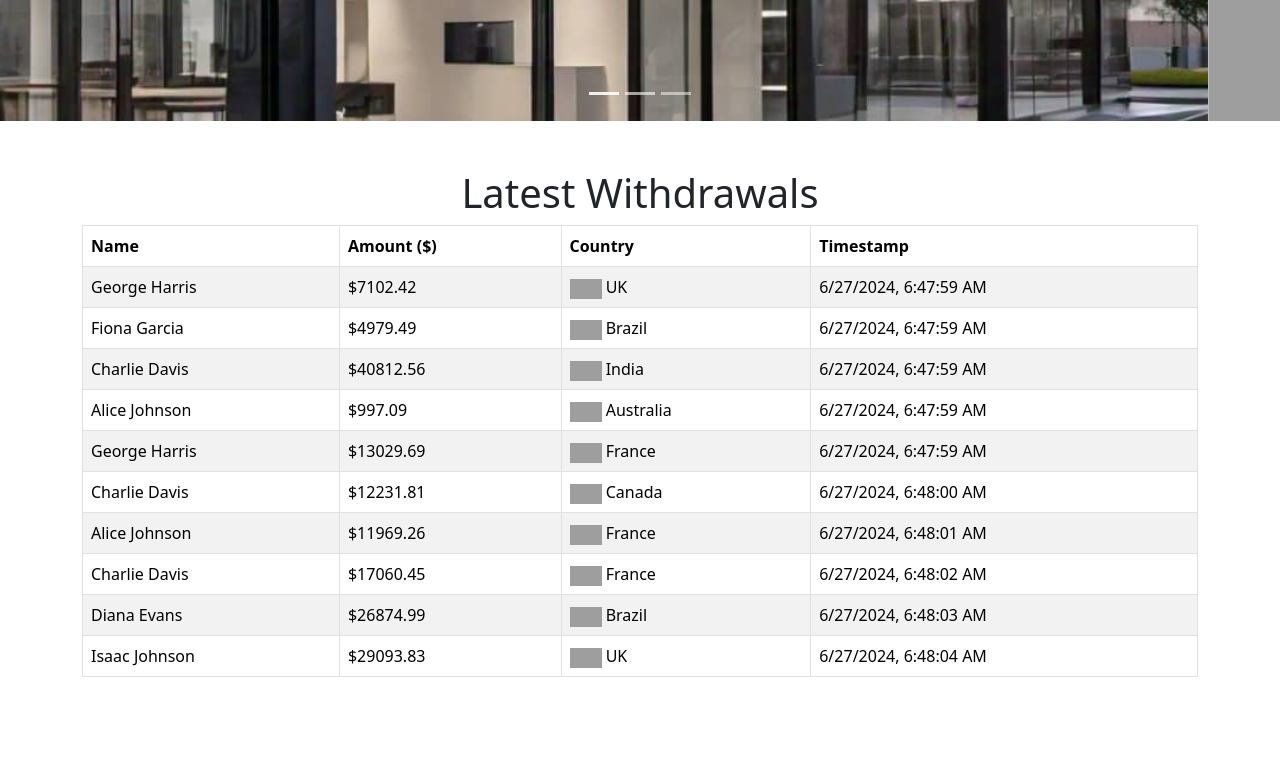
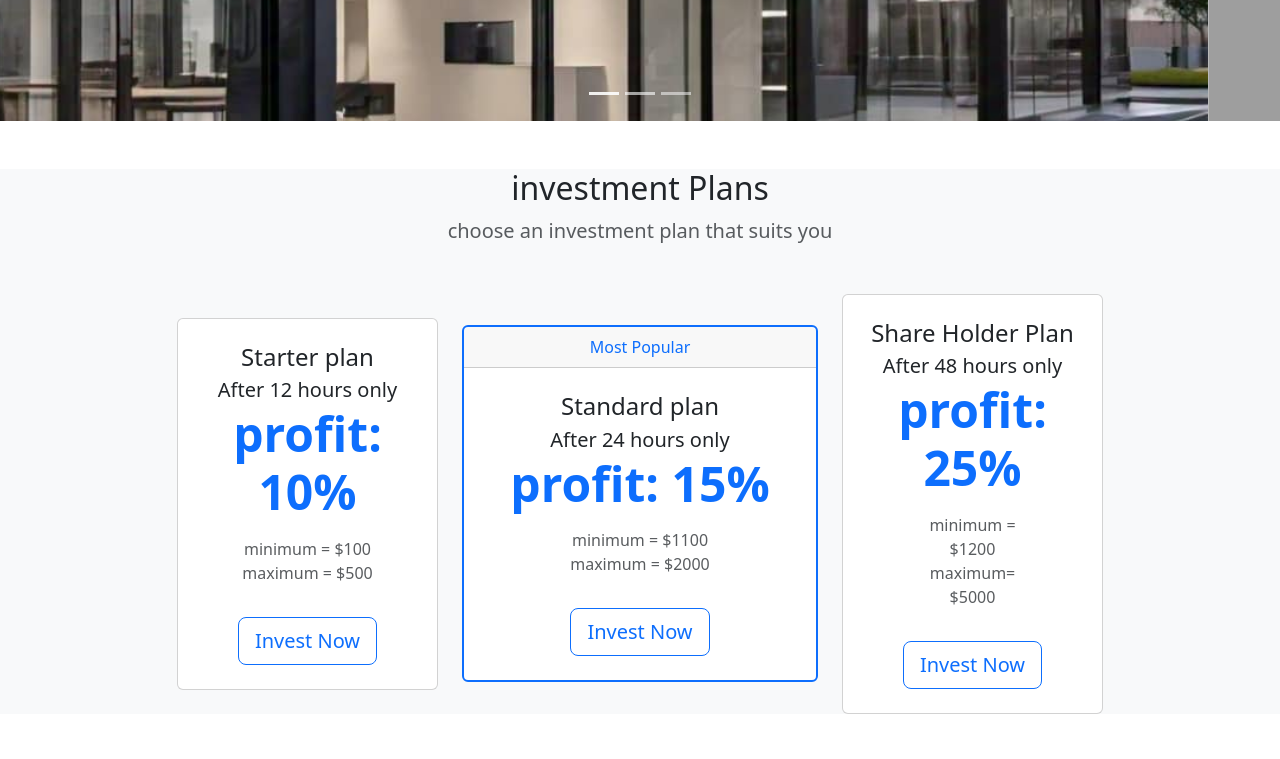
Before and after one commit to nancyaranda103/cmc, a plain HTML site: page index.html in a window 1280 px wide. Shown: the part 1180-1939 px from the top of the page. Drawn offline with nearby package versions, Linux system fonts and the light colour scheme; grey boxes are pictures that could not be loaded; a script that the page names is missing.

Commit message:
Add files via upload

```diff
--- a/index.html
+++ b/index.html
@@ -3,7 +3,7 @@
   <head>
     <meta charset="utf-8">
     <meta name="viewport" content="width=device-width, initial-scale=1">
-    <title>cmc profix trades </title>
+    <title>cmc Profix Trades </title>
     <link rel="icon" href="img/favicon.ico" type="images/x-icon">
     <link href="https://cdn.jsdelivr.net/npm/bootstrap@5.3.3/dist/css/bootstrap.min.css" rel="stylesheet" integrity="sha384-QWTKZyjpPEjISv5WaRU9OFeRpok6YctnYmDr5pNlyT2bRjXh0JMhjY6hW+ALEwIH" crossorigin="anonymous">
     <link rel="stylesheet" href="style.css">
@@ -142,7 +142,7 @@ padding:15px 50px; border-radius:30px;
       <img class="d-block w-100 c-img" src="https://plus.unsplash.com/premium_photo-1661484821938-c9f8b585bd21?q=80&w=1770&auto=format&fit=crop&ixlib=rb-4.0.3&ixid=M3wxMjA3fDB8MHxwaG90by1wYWdlfHx8fGVufDB8fHx8fA%3D%3D"  alt="...">
       <div class="carousel-caption top-0 mt-5 ">
         <p class="mt-5 fs-3 text-uppercase" style="color: rgb(238, 24, 24);">24/7 customer service</p>
-      <h2 class="display-1 fw-bolder text-capitalize" style="color: rgb(4, 224, 224);">JUST FOR YOU </h2>
+      <h2 class="display-1 fw-bolder text-capitalize" style="color: rgb(4, 224, 224); font-style:oblique;     ">JUST FOR YOU </h2>
       <a href="https://wa.me/message/S5ADN74VB3NTC1" class="btn btn-success fs-5 px-4 py-2 mt-5"><svg xmlns="http://www.w3.org/2000/svg" width="16" height="16" fill="currentColor" class="bi bi-whatsapp" viewBox="0 0 16 16">
         <path d="M13.601 2.326A7.85 7.85 0 0 0 7.994 0C3.627 0 .068 3.558.064 7.926c0 1.399.366 2.76 1.057 3.965L0 16l4.204-1.102a7.9 7.9 0 0 0 3.79.965h.004c4.368 0 7.926-3.558 7.93-7.93A7.9 7.9 0 0 0 13.6 2.326zM7.994 14.521a6.6 6.6 0 0 1-3.356-.92l-.24-.144-2.494.654.666-2.433-.156-.251a6.56 6.56 0 0 1-1.007-3.505c0-3.626 2.957-6.584 6.591-6.584a6.56 6.56 0 0 1 4.66 1.931 6.56 6.56 0 0 1 1.928 4.66c-.004 3.639-2.961 6.592-6.592 6.592m3.615-4.934c-.197-.099-1.17-.578-1.353-.646-.182-.065-.315-.099-.445.099-.133.197-.513.646-.627.775-.114.133-.232.148-.43.05-.197-.1-.836-.308-1.592-.985-.59-.525-.985-1.175-1.103-1.372-.114-.198-.011-.304.088-.403.087-.088.197-.232.296-.346.1-.114.133-.198.198-.33.065-.134.034-.248-.015-.347-.05-.099-.445-1.076-.612-1.47-.16-.389-.323-.335-.445-.34-.114-.007-.247-.007-.38-.007a.73.73 0 0 0-.529.247c-.182.198-.691.677-.691 1.654s.71 1.916.81 2.049c.098.133 1.394 2.132 3.383 2.992.47.205.84.326 1.129.418.475.152.904.129 1.246.08.38-.058 1.171-.48 1.338-.943.164-.464.164-.86.114-.943-.049-.084-.182-.133-.38-.232"/>
       </svg>  CHAT WITH US NOW </a>
@@ -151,9 +151,10 @@ padding:15px 50px; border-radius:30px;
     <div class="carousel-item c-item">
       <img src="https://images.unsplash.com/photo-1634704760994-96e3ccf2ae85?q=80&w=1770&auto=format&fit=crop&ixlib=rb-4.0.3&ixid=M3wxMjA3fDB8MHxwaG90by1wYWdlfHx8fGVufDB8fHx8fA%3D%3D" class="d-block w-100 c-img" alt="...">
       <div class="carousel-caption top-0 mt-5 ">
-        <p class="mt-5 fs-3 text-uppercase">for more enquires</p>
-      <h3 class="display-1 fw-bolder text-capitalize">chat with us on whatsapp</h3>
-     <a href="https://wa.me/message/6TVQPFODNCWIP1"><button class="btn btn-success px-4 py-2 fs-5 mt-5"> chat now  </button></a>
+     <a href="login.html"><button class="btn btn-primary px-4 py-3 fs-5 " style="margin-top:80px;" ><svg xmlns="http://www.w3.org/2000/svg" width="16" height="16" fill="currentColor" class="bi bi-person-check" viewBox="0 0 16 16">
+      <path d="M12.5 16a3.5 3.5 0 1 0 0-7 3.5 3.5 0 0 0 0 7m1.679-4.493-1.335 2.226a.75.75 0 0 1-1.174.144l-.774-.773a.5.5 0 0 1 .708-.708l.547.548 1.17-1.951a.5.5 0 1 1 .858.514M11 5a3 3 0 1 1-6 0 3 3 0 0 1 6 0M8 7a2 2 0 1 0 0-4 2 2 0 0 0 0 4"/>
+      <path d="M8.256 14a4.5 4.5 0 0 1-.229-1.004H3c.001-.246.154-.986.832-1.664C4.484 10.68 5.711 10 8 10q.39 0 .74.025c.226-.341.496-.65.804-.918Q8.844 9.002 8 9c-5 0-6 3-6 4s1 1 1 1z"/>
+    </svg> Login in </button></a>
       </div>
     </div>
   </div>
@@ -167,6 +168,90 @@ padding:15px 50px; border-radius:30px;
   </button>
 </div>
 
+<!--  -->
+<section class="bg-light mt-5">
+<div class="container-lg">
+<div class="text-center">
+<h2>investment Plans </h2>
+<p class="lead text-muted">choose an investment plan that suits you </p>
+<div class="row my-5 align-items-center justify-content-center">
+<div class="col-8 col-lg-4 col-xl-3">
+<div class="card ">
+<div class="card-body text-center py-4">
+<h4 class="card-title">Starter plan </h4>
+<p class="lead card-subtitle">After 12 hours only</p>
+<p class="display-5 text-primary fw-bold">profit: 10%</p>
+<p class="card-text mx-5 text-muted">minimum = $100
+ maximum = $500
+</p>
+<a href="login.html" class="btn btn-outline-primary btn-lg mt-3">Invest Now</a>
+</div>
+</div>
+</div>
+
+
+
+
+
+<div class="col-9 col-lg-4 ">
+  <div class="card border-primary border-2 ">
+<div class="card-header text-center text-primary">Most Popular</div>
+
+  <div class="card-body text-center py-4">
+  <h4 class="card-title">Standard plan </h4>
+  <p class="lead card-subtitle">After 24 hours only</p>
+  <p class="display-5 text-primary fw-bold">profit: 15%</p>
+  <p class="card-text mx-5 text-muted">minimum = $1100 <br>
+   maximum = $2000
+  </p>
+  <a href="login.html" class="btn btn-outline-primary btn-lg mt-3">Invest Now</a>
+
+</div>
+</div>
+</div>
+
+<div class="col-8 col-lg-4 col-xl-3">
+  <div class="card ">
+  <div class="card-body text-center py-4">
+  <h4 class="card-title">Share Holder Plan </h4>
+  <p class="lead card-subtitle">After 48 hours only</p>
+  <p class="display-5 text-primary fw-bold">profit: 25%</p>
+  <p class="card-text mx-5 text-muted">minimum = $1200 <br>
+   maximum= $5000
+  </p>
+  <a href="login.html" class="btn btn-outline-primary btn-lg mt-3">Invest Now</a>
+</div>
+</div>
+</div>
+
+
+
+
+
+
+
+
+
+
+</div>
+</div>
+</section>
+
+
+
+
+
+
+
+
+
+
+
+
+
+
+
+
     <style>
 
         .flag {
@@ -176,7 +261,7 @@ padding:15px 50px; border-radius:30px;
     </style>
 
     <div class="container">
-        <h1 class="text-center pt-5">Latest Withdrawals</h1>
+        <h1 class="text-center pt-5 text-primary ">Latest Withdrawals</h1>
         <table class="table table-bordered table-striped" id="withdrawalsTable">
             <thead>
                 <tr>
@@ -191,6 +276,7 @@ padding:15px 50px; border-radius:30px;
             </tbody>
         </table>
     </div>
+
 
 
 </body>
@@ -255,6 +341,6 @@ padding:15px 50px; border-radius:30px;
       updateTable();
   }
 
-
-  </script>
+  </script>\
+  <script src="script.js"></script>
  </html>
```
Also changed, not shown: login.html (+9 -6 lines).
